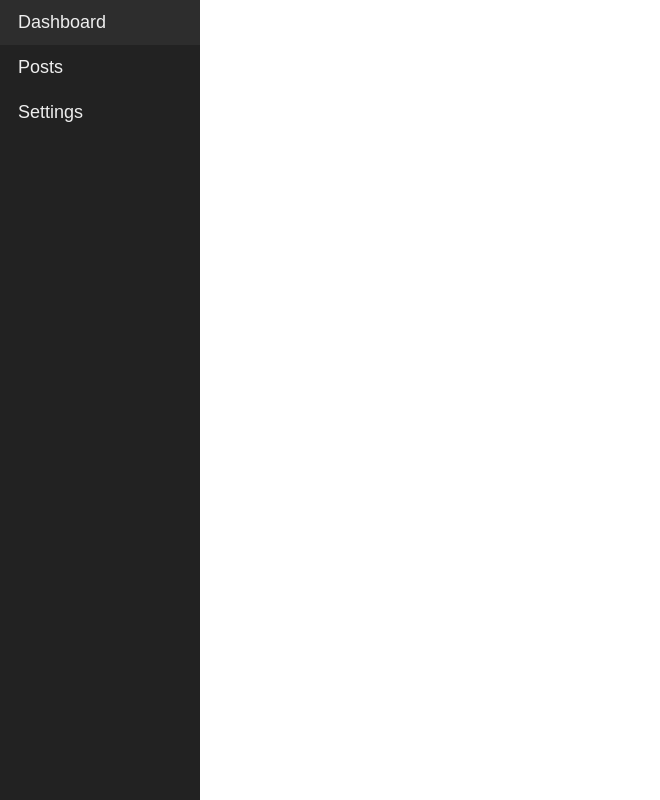
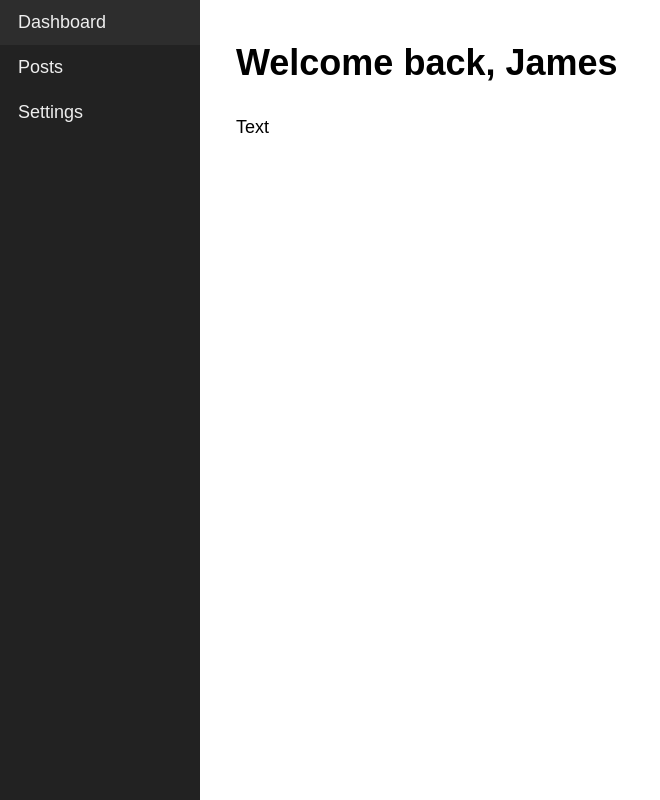
Before and after one commit to Portland-Reef-Co/portlandreefco, a plain HTML site: page index.html in a window 1280 px wide. Shown: the whole page, without its empty margins (0-660 px from the left). Drawn offline with Linux system fonts and the light colour scheme; files that its build step writes are made by us from their sources.

Commit message:
Update index.html

```diff
--- a/index.html
+++ b/index.html
@@ -4,7 +4,7 @@
 	<meta charset="UTF-8">
 	<meta name="viewport" content="width=device-width, initial-scale=1.0">
 	<title>Portland Reef co</title>
-	<link rel="stylesheet" href="/Portland-Reef-Co/static/css/index.css">
+	<link rel="stylesheet" href="/static/css/index.css">
 </head>
 <body>
 	<nav class="nav">
@@ -13,6 +13,6 @@
 		<a href ="/settings" class="nav__link" data-link>Settings</a>
 	</nav>
 	<div id="app"></div>
-	<script type="module" src="/Portland-Reef-Co/static/js/index.js"></script>
+	<script type="module" src="/static/js/index.js"></script>
 </body>
 </html>
```
